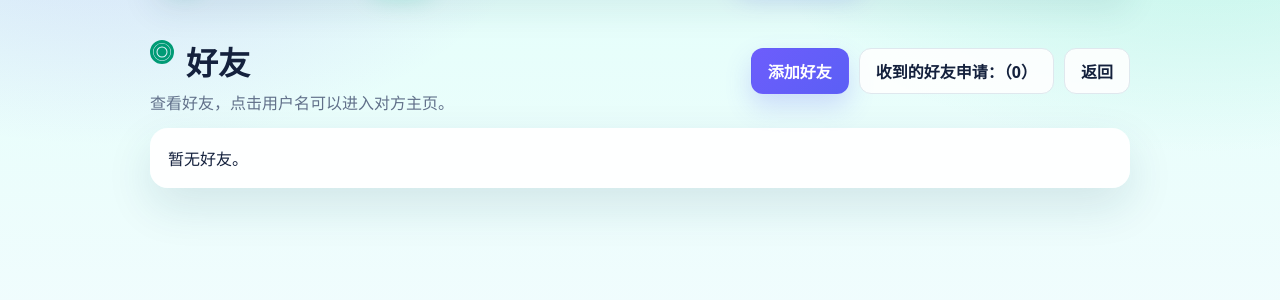
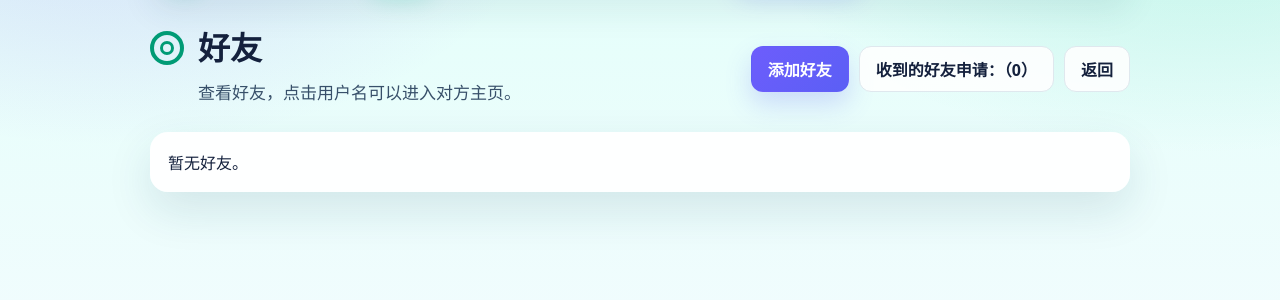
Before and after one commit to happyneymar/billiard_deploy, a Django app: page /friends/ in a window 1280 px wide. Shown: the part 98-398 px from the top of the page. Run offline with Django 5.2, Linux system fonts and the light colour scheme; the visitor is signed in with stand-in values (Sample User, id 1); data comes from the database, SQL or seed files in the repository; data that the repository does not hold is empty.

Commit message:
页面美化

```diff
--- a/diary/templates/diary/base.html
+++ b/diary/templates/diary/base.html
@@ -161,15 +161,40 @@
       .page-title-row {
         display: flex;
         align-items: center;
-        gap: 12px;
+        gap: 14px;
+      }
+
+      .page-hero,
+      .page-header-actions {
+        margin-top: 30px;
+        margin-bottom: 24px;
+      }
+
+      .page-header-actions {
+        display: flex;
+        align-items: center;
+        justify-content: space-between;
+        gap: 18px;
+        flex-wrap: wrap;
+      }
+
+      .page-header-title {
+        min-width: 0;
+      }
+
+      .page-header-buttons {
+        display: flex;
+        align-items: center;
+        gap: 10px;
+        flex-wrap: wrap;
       }
 
       .page-title-mark {
         position: relative;
         flex: 0 0 auto;
-        width: 24px;
-        height: 24px;
-        border: 3px solid #009b75;
+        width: 34px;
+        height: 34px;
+        border: 4px solid #009b75;
         border-radius: 50%;
       }
 
@@ -178,25 +203,32 @@
         content: "";
         position: absolute;
         border-radius: 50%;
-        border: 3px solid #009b75;
-        left: 50%;
-        top: 50%;
-        transform: translate(-50%, -50%);
       }
 
       .page-title-mark::before {
-        width: 11px;
-        height: 11px;
+        inset: 6px;
+        border: 3px solid #009b75;
       }
 
       .page-title-mark::after {
-        width: 3px;
-        height: 3px;
+        inset: 13px;
         background: #009b75;
       }
 
       .page-title { margin: 24px 0 12px; color: var(--text); font-size: 32px; font-weight: 900; letter-spacing: 0; }
-      .page-title-row .page-title { margin-bottom: 6px; }
+      .page-title-row .page-title {
+        margin: 0;
+        color: var(--text);
+        font-size: 32px;
+        line-height: 1.15;
+        font-weight: 900;
+      }
+      .page-title-row + .subtle {
+        margin: 12px 0 0 48px;
+        color: #38506a;
+        font-size: 17px;
+        line-height: 1.7;
+      }
       .subtle { color: var(--muted); margin: 0 0 14px; }
 
       .card {
--- a/diary/templates/diary/friends.html
+++ b/diary/templates/diary/friends.html
@@ -1,15 +1,15 @@
 {% extends "diary/base.html" %}
 
 {% block content %}
-  <div style="display:flex;align-items:center;justify-content:space-between;gap:12px;flex-wrap:wrap;">
-    <div>
+  <div class="page-header-actions">
+    <div class="page-header-title">
       <div class="page-title-row">
         <span class="page-title-mark" aria-hidden="true"></span>
-        <h1 class="page-title" style="margin-bottom:6px;">好友</h1>
+        <h1 class="page-title">好友</h1>
       </div>
       <p class="subtle">查看好友，点击用户名可以进入对方主页。</p>
     </div>
-    <div style="display:flex;gap:10px;flex-wrap:wrap;">
+    <div class="page-header-buttons">
       <a class="btn btn-primary" href="{% url 'diary:friend_add' %}">添加好友</a>
       <a class="btn" href="{% url 'diary:friend_requests' %}">收到的好友申请：（{{ pending_count }}）</a>
       <a class="btn" href="{% url 'diary:record_list' %}">返回</a>
--- a/diary/templates/diary/messages.html
+++ b/diary/templates/diary/messages.html
@@ -1,11 +1,11 @@
 {% extends "diary/base.html" %}
 
 {% block content %}
-  <div style="display:flex;align-items:center;justify-content:space-between;gap:12px;flex-wrap:wrap;">
-    <div>
+  <div class="page-header-actions">
+    <div class="page-header-title">
       <div class="page-title-row">
         <span class="page-title-mark" aria-hidden="true"></span>
-        <h1 class="page-title" style="margin-bottom:6px;">消息</h1>
+        <h1 class="page-title">消息</h1>
       </div>
       <p class="subtle">这里会显示好友发来的私信和点对点约战请求。</p>
     </div>
```
Also changed, not shown: diary/templates/diary/friend_add.html (+4 -4 lines), diary/templates/diary/friend_requests.html (+4 -4 lines), diary/templates/diary/moments.html (+7 -12 lines), diary/templates/diary/record_new.html (+7 -5 lines).
